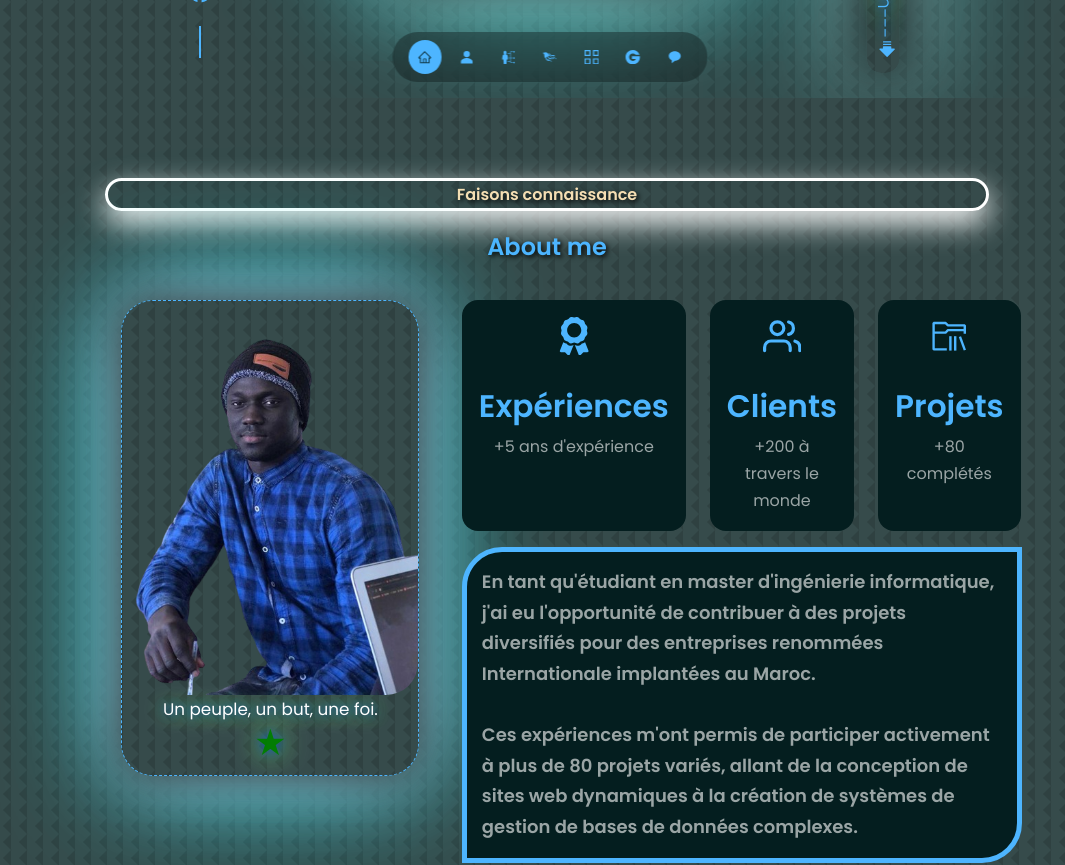
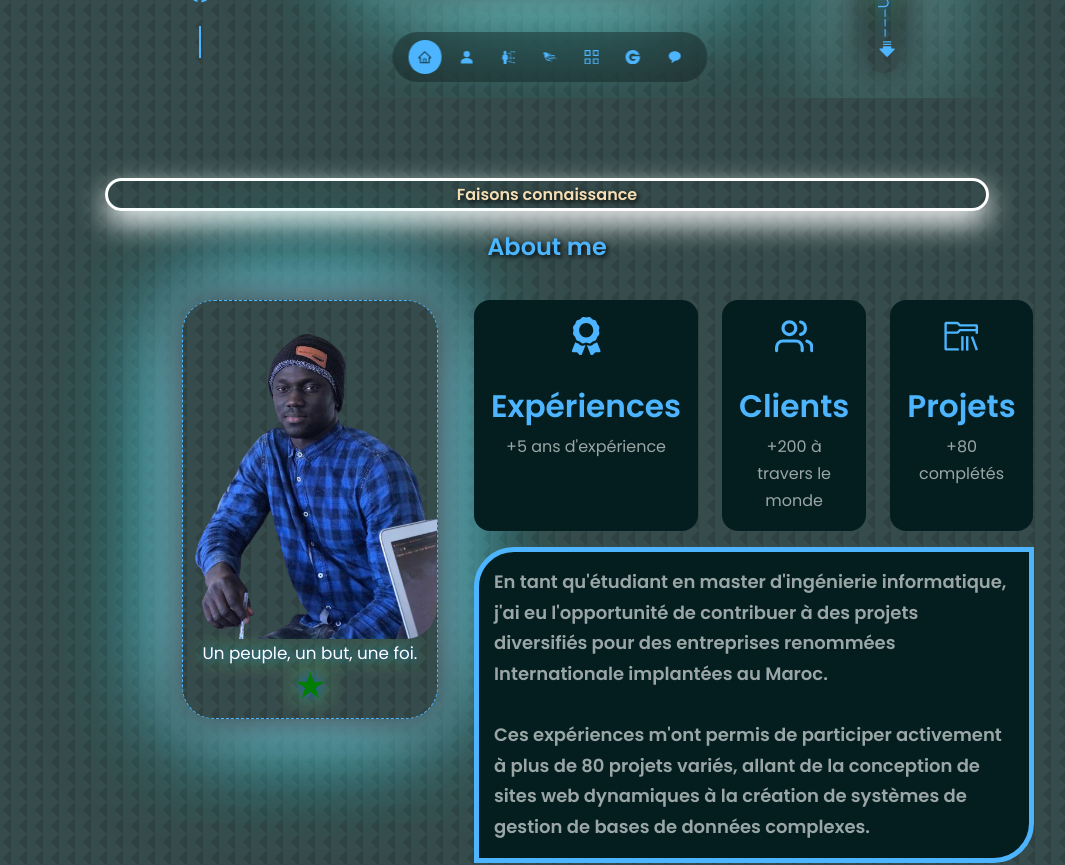
Before and after one commit to Mouhamed1003/keenprogrammer.com, a React (Create React App) app: page / in a window 1280 px wide. Shown: the part 702-1567 px from the top of the page, without its empty margins (93-1158 px from the left). Built offline with nearby package versions, Linux system fonts and the light colour scheme.

Commit message:
Update a_propos.css

```diff
--- a/src/components/a_propos/a_propos.css
+++ b/src/components/a_propos/a_propos.css
@@ -27,11 +27,9 @@ section {
     display: grid;
     grid-template-columns: 35% 50%;
     gap: 5%;
-    width: 70%;
 }
 .apropos_content {
     width: 25%;
-    height: 20%;
 }
 
 .apropos_moi {
```
